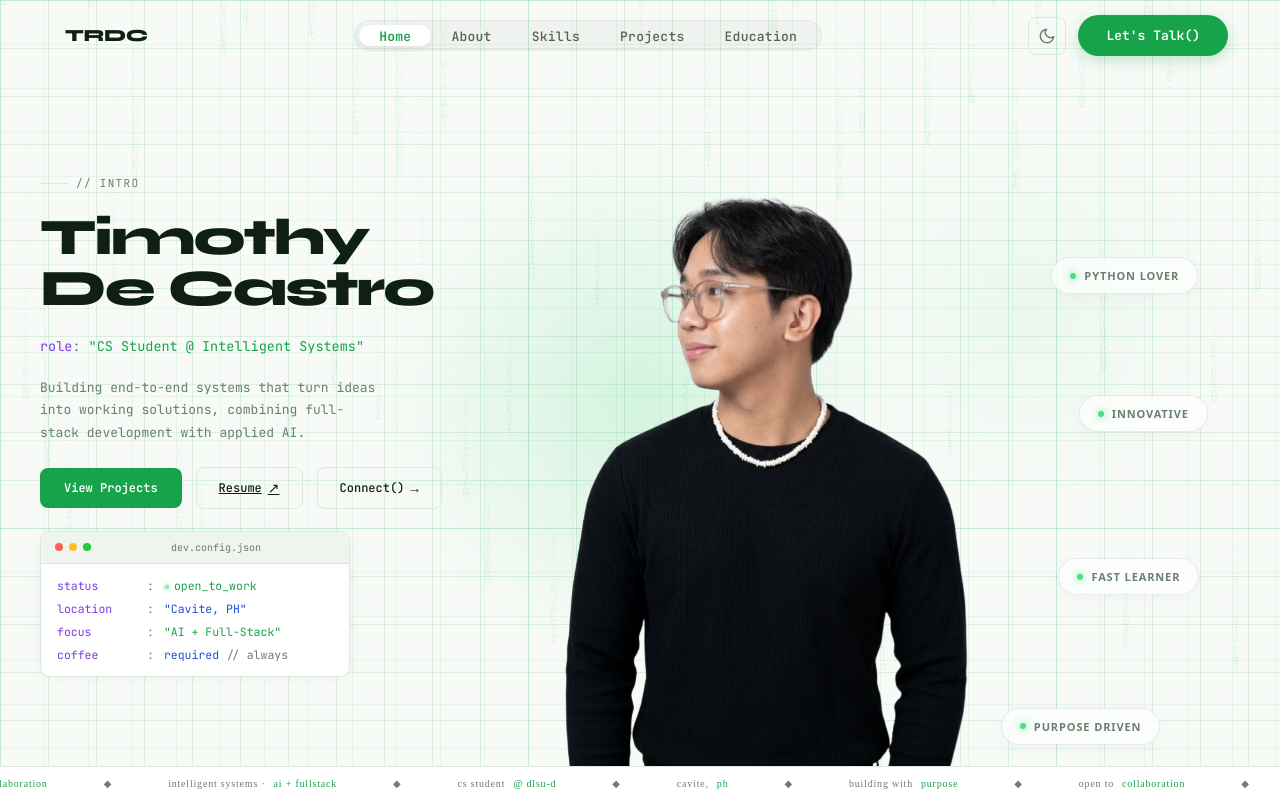
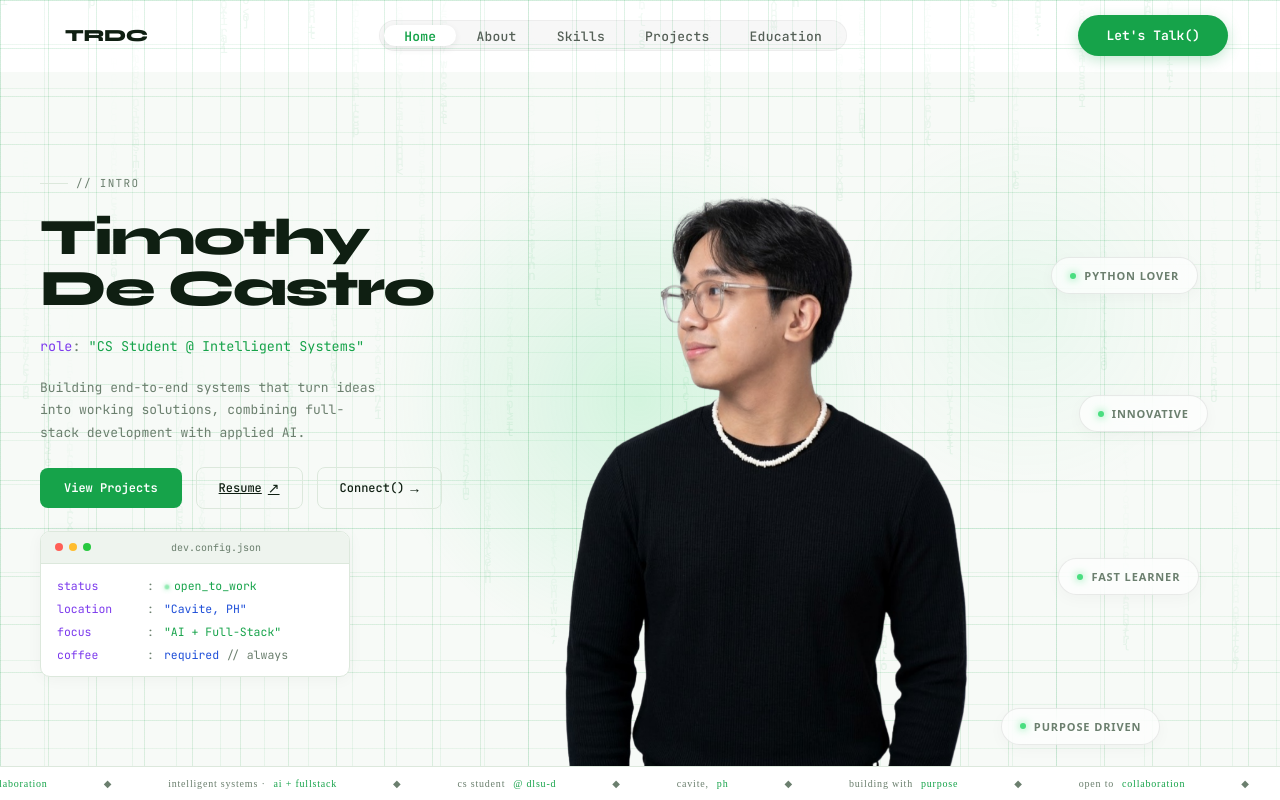
Before and after one commit to timothydevcastro/Portfolio, a React (Vite) app: page / in a window 1280 px wide. Shown: the top 800 px of the page. Built offline with nearby package versions, Linux system fonts and the light colour scheme.

Commit message:
Revert "Feat: Implement global Dark Mode toggle and dynamic CSS variables"
This reverts commit c694acb8becd5c7b7a2ca14bad1e07bc22238c22.

```diff
--- a/src/App.css
+++ b/src/App.css
@@ -24,37 +24,7 @@ html {
   --fn:          #1d4ed8;
   --str:         #16a34a;
   --val:         #c2410c;
-
-  /* Shared layout tokens */
-  --glass-bg:    rgba(255, 255, 255, 0.65);
 }
-
-:root[data-theme='dark'] {
-  --bg:          #0a0f0b;
-  --surface:     #121a14;
-  --surface2:    #1a241c;
-  --border:      #263629;
-  --green:       #22c55e;
-  --green-light: #4ade80;
-  --green-dim:   rgba(34, 197, 94, 0.1);
-  --green-glow:  rgba(34, 197, 94, 0.18);
-  --text:        #e0e8e2;
-  --muted:       #8a9c8f;
-  --kw:          #a78bfa;
-  --fn:          #60a5fa;
-  --str:         #4ade80;
-  --val:         #fb923c;
-
-  /* Shared layout tokens */
-  --glass-bg:    rgba(18, 26, 20, 0.65);
-}
-
-/* Base Body Update for dark mode transitions */
-body {
-  background-color: var(--bg);
-  transition: background-color 0.3s ease, color 0.3s ease;
-}
-
 
 /* ── GLOBAL SCROLL PROGRESS BAR ── */
 .global-scroll-progress {
--- a/src/App.tsx
+++ b/src/App.tsx
@@ -9,23 +9,14 @@ import EducationDevFinal from './EducationDevFinal';
 import ContactDevFinal from './ContactDevFinal';
 
 type Section = 'Home' | 'About' | 'Skills' | 'Projects' | 'Education' | 'Contact';
-type Theme = 'light' | 'dark';
 
 const App: React.FC = () => {
   const [activeSection, setActiveSection] = useState<Section>('Home');
-  const [theme, setTheme] = useState<Theme>('light');
   const progressRef = useRef<HTMLDivElement>(null);
   const backTopRef = useRef<HTMLButtonElement>(null);
   const tickerRef = useRef<HTMLDivElement>(null);
 
   useEffect(() => {
-    // ── Theme initialization ──
-    const savedTheme = localStorage.getItem('theme') as Theme | null;
-    const sysPrefersDark = window.matchMedia && window.matchMedia('(prefers-color-scheme: dark)').matches;
-    const initialTheme = savedTheme ? savedTheme : (sysPrefersDark ? 'dark' : 'light');
-    setTheme(initialTheme);
-    document.documentElement.setAttribute('data-theme', initialTheme);
-
     const sections = ['home', 'about', 'skills', 'projects', 'education', 'contact'];
 
     // ── Scroll-spy for active nav link ──
@@ -74,18 +65,9 @@ const App: React.FC = () => {
     };
   }, []);
 
-  const toggleTheme = () => {
-    setTheme((prev) => {
-      const newTheme = prev === 'light' ? 'dark' : 'light';
-      document.documentElement.setAttribute('data-theme', newTheme);
-      localStorage.setItem('theme', newTheme);
-      return newTheme;
-    });
-  };
-
   return (
     <>
-      <Navbar active={activeSection} theme={theme} toggleTheme={toggleTheme} />
+      <Navbar active={activeSection} />
       <div className="global-scroll-progress" ref={progressRef}></div>
       <HomeDevFinal />
       <AboutDevFinal />
--- a/src/HomeDevFinal.css
+++ b/src/HomeDevFinal.css
@@ -223,7 +223,7 @@
 .pill {
   display: flex; align-items: center; gap: 8px;
   padding: 10px 18px;
-  background: var(--glass-bg); /* Glassmorphic base */
+  background: rgba(255, 255, 255, 0.65); /* Glassmorphic base */
   backdrop-filter: blur(12px);
   -webkit-backdrop-filter: blur(12px);
   border: 1px solid rgba(0, 0, 0, 0.08); /* Sharp definition */
--- a/src/Navbar.css
+++ b/src/Navbar.css
@@ -16,10 +16,10 @@
 }
 
 .shared-nav.scrolled {
-  background: var(--glass-bg);
+  background: rgba(255, 255, 255, 0.65);
   backdrop-filter: blur(32px) saturate(180%);
   -webkit-backdrop-filter: blur(32px) saturate(180%);
-  border-bottom: 1px solid var(--border);
+  border-bottom: 1px solid rgba(0, 0, 0, 0.06);
   box-shadow: 0 4px 30px rgba(0, 0, 0, 0.03);
 }
 
@@ -112,28 +112,6 @@
   background: #15803d;
   transform: translateY(-2px);
   box-shadow: 0 6px 22px rgba(22, 163, 74, 0.4);
-}
-
-.nav-controls-desktop {
-  display: flex;
-  align-items: center;
-  gap: 12px;
-}
-
-.theme-toggle {
-  background: transparent;
-  border: 1px solid var(--border);
-  border-radius: 8px;
-  color: var(--muted);
-  width: 38px; height: 38px;
-  display: flex; align-items: center; justify-content: center;
-  cursor: pointer;
-  transition: all .2s;
-}
-.theme-toggle:hover {
-  color: var(--text);
-  border-color: var(--text);
-  background: var(--surface2);
 }
 
 /* Hamburger button — hidden on desktop */
@@ -240,11 +218,8 @@
     padding: 12px 32px 16px;
   }
 
-  .nav-controls-mobile {
-    display: flex; gap: 12px; width: 100%;
-  }
-  .nav-controls-mobile .nav-cta {
-    flex: 1;
+  .shared-nav .nav-cta-mobile .nav-cta {
+    width: 100%;
   }
 }
 
--- a/src/Navbar.tsx
+++ b/src/Navbar.tsx
@@ -3,13 +3,11 @@ import './Navbar.css';
 
 interface NavbarProps {
   active: 'Home' | 'About' | 'Skills' | 'Projects' | 'Education' | 'Contact';
-  theme: 'light' | 'dark';
-  toggleTheme: () => void;
 }
 
 const NAV_LINKS = ['Home', 'About', 'Skills', 'Projects', 'Education'] as const;
 
-const Navbar: React.FC<NavbarProps> = ({ active, theme, toggleTheme }) => {
+const Navbar: React.FC<NavbarProps> = ({ active }) => {
   const [menuOpen, setMenuOpen] = useState(false);
   const [isScrolled, setIsScrolled] = useState(false);
   const [lineStyle, setLineStyle] = useState({ left: 0, width: 0, opacity: 0 });
@@ -84,25 +82,9 @@ const Navbar: React.FC<NavbarProps> = ({ active, theme, toggleTheme }) => {
             </a>
           </li>
         ))}
-        <li className="nav-cta-mobile">
-          <div className="nav-controls-mobile">
-            <button className="theme-toggle" onClick={toggleTheme} aria-label="Toggle dark mode">
-              {theme === 'light' ? '🌙' : '☀️'}
-            </button>
-            <button className="nav-cta" onClick={scrollToContact}>Let's Talk()</button>
-          </div>
-        </li>
+        <li className="nav-cta-mobile"><button className="nav-cta" onClick={scrollToContact}>Let's Talk()</button></li>
       </ul>
-      <div className="nav-controls-desktop">
-        <button className="theme-toggle" onClick={toggleTheme} aria-label="Toggle dark mode">
-          {theme === 'dark' ? (
-            <svg width="18" height="18" viewBox="0 0 24 24" fill="none" stroke="currentColor" strokeWidth="2" strokeLinecap="round" strokeLinejoin="round"><circle cx="12" cy="12" r="5"/><path d="M12 1v2M12 21v2M4.2 4.2l1.4 1.4M18.4 18.4l1.4 1.4M1 12h2M21 12h2M4.2 19.8l1.4-1.4M18.4 5.6l1.4-1.4"/></svg>
-          ) : (
-            <svg width="18" height="18" viewBox="0 0 24 24" fill="none" stroke="currentColor" strokeWidth="2" strokeLinecap="round" strokeLinejoin="round"><path d="M21 12.79A9 9 0 1 1 11.21 3 7 7 0 0 0 21 12.79z"/></svg>
-          )}
-        </button>
-        <button className="nav-cta nav-cta-desktop" onClick={scrollToContact}>Let's Talk()</button>
-      </div>
+      <button className="nav-cta nav-cta-desktop" onClick={scrollToContact}>Let's Talk()</button>
       <button className="hamburger" aria-label="Menu" onClick={() => setMenuOpen(!menuOpen)}>
         <span></span><span></span><span></span>
       </button>
--- a/src/ProjectsDevFinal.css
+++ b/src/ProjectsDevFinal.css
@@ -150,7 +150,7 @@
 .projects-wrapper .proj-card-num {
   position:absolute; top:14px; left:14px;
   font-family:'Syne',sans-serif; font-weight:800; font-size:11px;
-  color:var(--text); background:var(--surface);
+  color:var(--muted); background:rgba(255,255,255,.88);
   padding:3px 9px; border-radius:999px;
   backdrop-filter:blur(6px); border:1px solid var(--border);
   letter-spacing:.06em;
```
